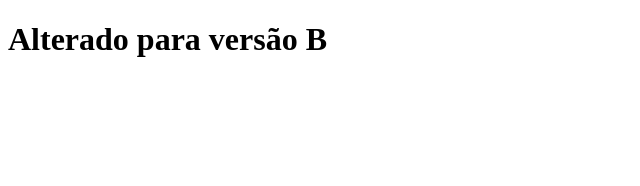
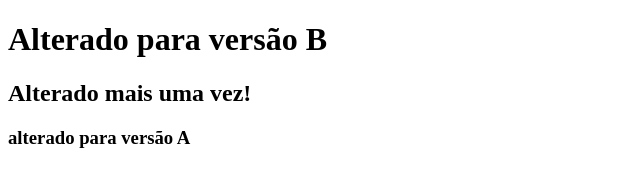
Before and after one commit to wilkeamerico/git-aula-1, a plain HTML site: page index.html in a window 1280 px wide. Shown: the whole page, without its empty margins (0-640 px from the left). Drawn offline with Linux system fonts and the light colour scheme.

Commit message:
mais uma alteração

```diff
--- a/index.html
+++ b/index.html
@@ -7,5 +7,7 @@
 </head>
 <body>
     <h1>Alterado para versão B</h1>
+    <h2>Alterado mais uma vez!</h2>
+    <h3>alterado para versão A</h3>
 </body>
 </html>
```
